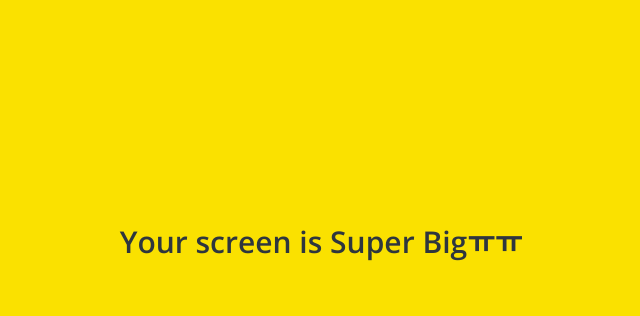
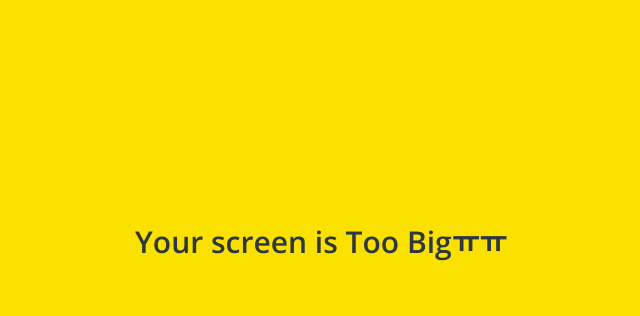
Before and after one commit to oky715/kakao_clone, a plain HTML site: page more.html in a window 1280 px wide. Shown: the part 158-474 px from the top of the page, without its empty margins (319-959 px from the left). Drawn offline with nearby package versions, Linux system fonts and the light colour scheme.

Commit message:
Super->too

```diff
--- a/more.html
+++ b/more.html
@@ -134,7 +134,7 @@
     </main>
 
     <div id="no-mobile">
-      <span>Your screen is Super Bigㅠㅠ</span>
+      <span>Your screen is Too Bigㅠㅠ</span>
     </div>
     <script
       src="https://kit.fontawesome.com/6478f529f2.js"
```
